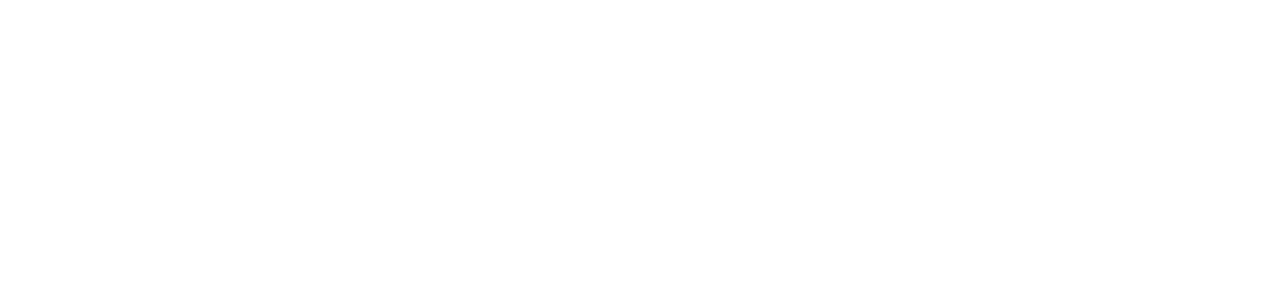
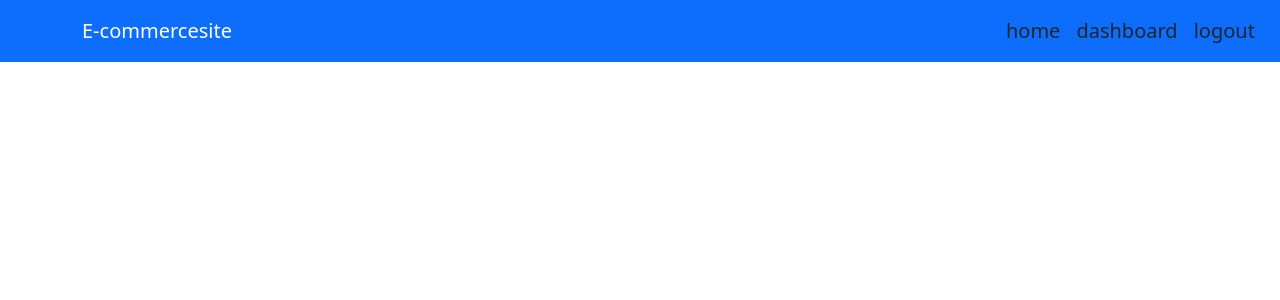
Before and after one commit to varshilgadhiya/eccomerce_project, a React (Create React App) app in the folder client/: page /navigationbar in a window 1280 px wide. Before the commit this address had no page. Shown: the top 300 px of the page. Built offline with nearby package versions, Linux system fonts and the light colour scheme.

Commit message:
add navigationbar

```diff
--- a/client/src/App.js
+++ b/client/src/App.js
@@ -4,6 +4,7 @@ import 'bootstrap/dist/css/bootstrap.min.css'
 import Registrationform from './component/Registrationform';
 import {BrowserRouter,Route,Routes} from 'react-router-dom'
 import Loginform from './component/Loginform'
+import Navigationbar from './component/user/Navigationbar';
 
 function App() {
   return (
@@ -11,6 +12,7 @@ function App() {
    <Routes>
      <Route exact path = "/" element={<Loginform/>}/>
      <Route exact path="/registration" element={<Registrationform/>}/>
+     <Route exact path ="/navigationbar" element={<Navigationbar/>}/>
      </Routes>
      </BrowserRouter>
   );
--- a/client/src/component/Registrationform.jsx
+++ b/client/src/component/Registrationform.jsx
@@ -42,6 +42,7 @@ export default function SignIn() {
       data.append("email", email)
       data.append("pass", pass)
       data.append("phone", phone)
+      data.append("pic",pic)
       data.append("conpass", conpass)
 
       alert("added successfully")
@@ -107,7 +108,6 @@ export default function SignIn() {
               onChange={(e) => setpic(e.target.files)}
               label="Profilr pic"
               name="pic"
-              multiple
             />
             <TextField
               margin="normal"
@@ -142,8 +142,8 @@ export default function SignIn() {
                Registration
             </button>
 
-            <h5>
-                    Don't have an account?  <a href="http://localhost:3000" >Login in</a></h5>
+            <h4>
+                    Don't have an account?  <a style={{marginLeft:"25px"}} href="http://localhost:3000" >Login in</a></h4>
 
             </Box>
         </Box>
--- /dev/null
+++ b/client/src/component/user/Navigationbar.jsx
@@ -0,0 +1,22 @@
+import { fontSize } from '@mui/system'
+import React from 'react'
+import { Navbar, Nav, Container } from 'react-bootstrap'
+
+const navigationbar = () => {
+    return (
+        <>
+            <Navbar bg="primary" variant="dark">
+                <Container>
+                    <Navbar.Brand href="#home">E-commercesite</Navbar.Brand>
+                    <Nav className="me-auto" style={{ marginLeft: "750px", fontSize: "20px" }}>
+                        <Nav.Link href="" className='text-dark'>home</Nav.Link>
+                        <Nav.Link href="" className='text-dark'>dashboard</Nav.Link>
+                        <Nav.Link href="" className='text-dark'>logout</Nav.Link>
+                    </Nav>
+                </Container>
+            </Navbar>
+        </>
+    )
+}
+
+export default navigationbar
```
Also changed, not shown: client/src/component/user/Profile.jsx (added).
